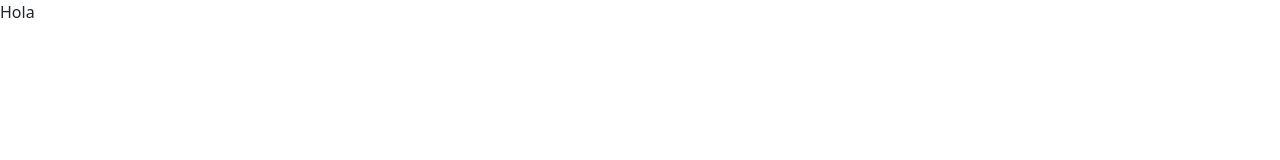
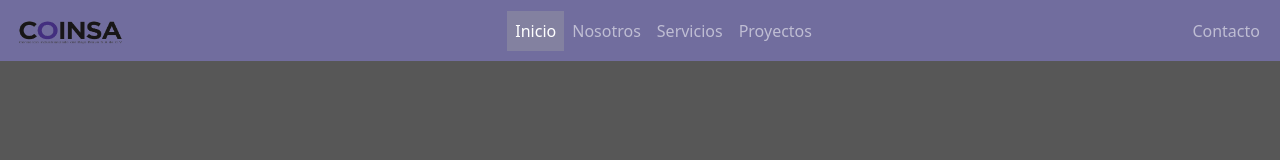
Before and after one commit to pacoguerraq/COINSA, a plain HTML site: page index.html in a window 1280 px wide. Drawn offline with nearby package versions, Linux system fonts and the light colour scheme.

Commit message:
first navbar

```diff
--- a/index.html
+++ b/index.html
@@ -22,13 +22,50 @@
 	<!--<script src="https://cdn.jsdelivr.net/npm/@popperjs/core@2.10.2/dist/umd/popper.min.js" integrity="sha384-7+zCNj/IqJ95wo16oMtfsKbZ9ccEh31eOz1HGyDuCQ6wgnyJNSYdrPa03rtR1zdB" crossorigin="anonymous"></script>
 	<script src="https://cdn.jsdelivr.net/npm/bootstrap@5.1.3/dist/js/bootstrap.min.js" integrity="sha384-QJHtvGhmr9XOIpI6YVutG+2QOK9T+ZnN4kzFN1RtK3zEFEIsxhlmWl5/YESvpZ13" crossorigin="anonymous"></script>-->
 
-    <meta http-equiv="X-UA-Compatible" content="IE=edge">
     <title>COINSA</title>
+
+    <style>
+
+        .navbar-nav .active {
+            background-color: rgb(131, 129, 160);
+        }
+
+        .navbar-nav a:hover {
+            background-color: rgb(85, 80, 160);
+        }
+
+    </style>
 
 </head>
 
-<body>
-    Hola
+<body style="background-color: rgb(87, 87, 87);">
+
+    <header>
+
+        <nav class="navbar navbar-expand-lg navbar-dark" style="background-color: rgb(113, 109, 158);">
+            <div class="container-fluid">
+                <a href="#" class="navbar-brand">
+                    <img src="img/coinsa-logo-sin-fondo.png" height="35" alt="">
+                </a>
+                <button type="button" class="navbar-toggler" data-bs-toggle="collapse" data-bs-target="#navbarCollapse">
+                    <span class="navbar-toggler-icon"></span>
+                </button>
+                <div class="collapse navbar-collapse" id="navbarCollapse">
+                    <div class="navbar-nav mx-auto">
+                        <a href="#" class="nav-item nav-link active">Inicio</a>
+                        <a href="#" class="nav-item nav-link">Nosotros</a>
+                        <a href="#" class="nav-item nav-link">Servicios</a>
+                        <a href="#" class="nav-item nav-link">Proyectos</a>
+                    </div>
+                    <div class="navbar-nav">
+                        <a href="#" class="nav-item nav-link">Contacto</a>
+                    </div>
+                </div>
+            </div>
+        </nav>
+
+    </header>
+
 </body>
 
 </html>
```
Also changed, not shown: 2 other files.
